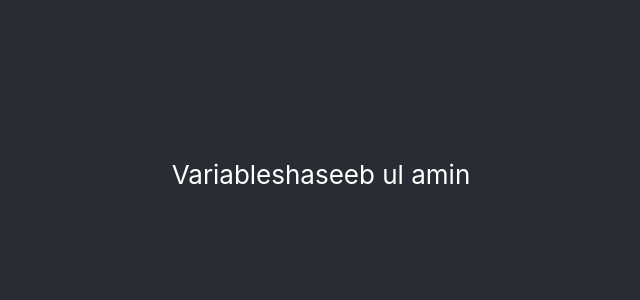
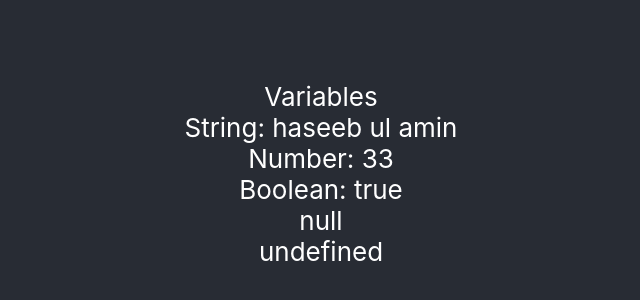
Before and after one commit to haseebulamin/React-Course-Project, a React (Create React App) app: page / in a window 1280 px wide. Shown: the part 226-526 px from the top of the page, without its empty margins (319-959 px from the left). Built offline with nearby package versions, Linux system fonts and the light colour scheme.

Commit message:
variables

```diff
--- a/src/Components/JavaScript-refresh/Veriables/Variables.jsx
+++ b/src/Components/JavaScript-refresh/Veriables/Variables.jsx
@@ -2,9 +2,14 @@ import React from 'react'
 
 export default function Variables() {
     let st = "haseeb ul amin";
+    let num = 33;
   return (
-    <div>Variables
-     {st}
+    <div>
+        Variables <br />
+        String:  {st} <br />
+        Number:   {num} <br />
+        Boolean:  true <br />
+        null <br /> undefined
     </div>
   )
 }
```
